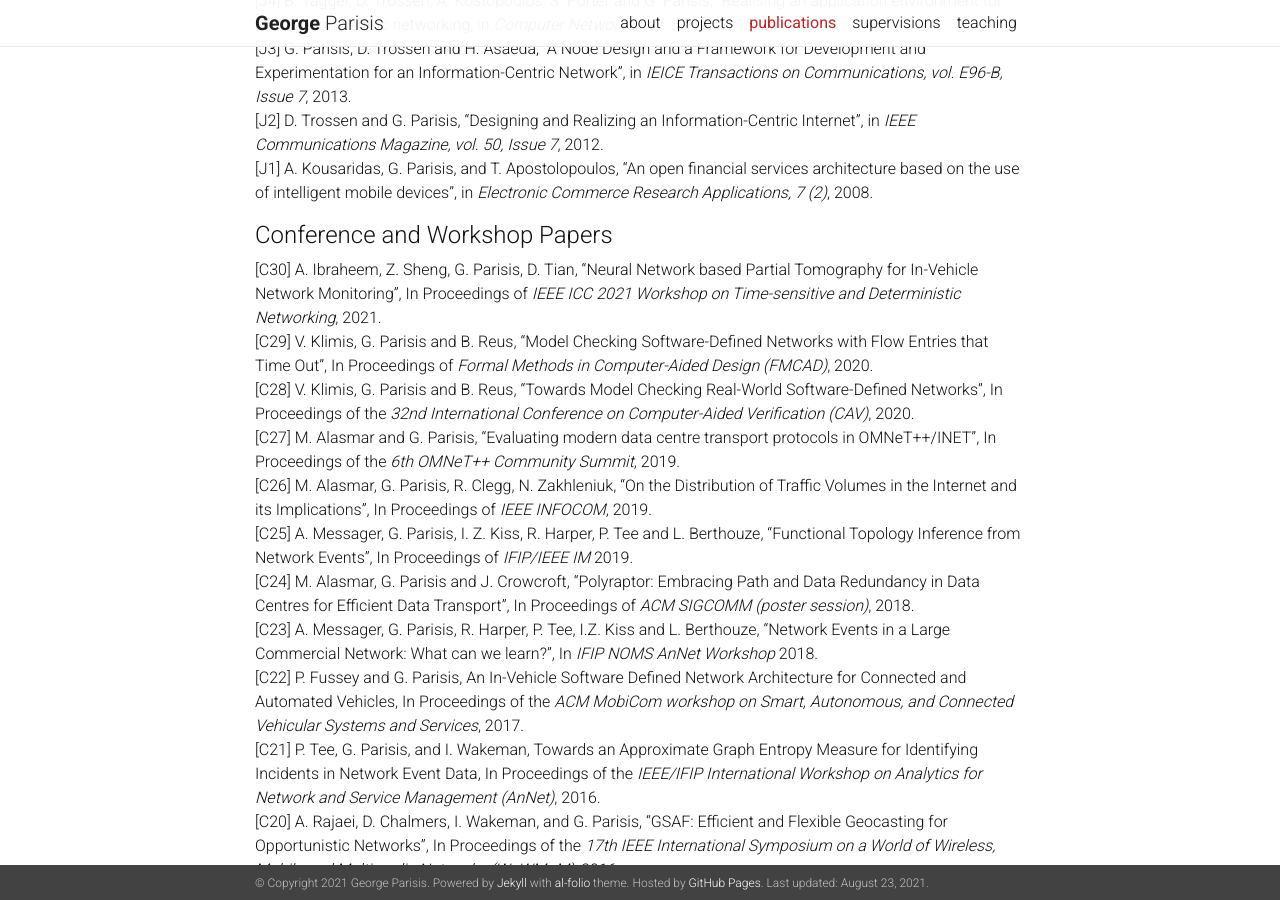
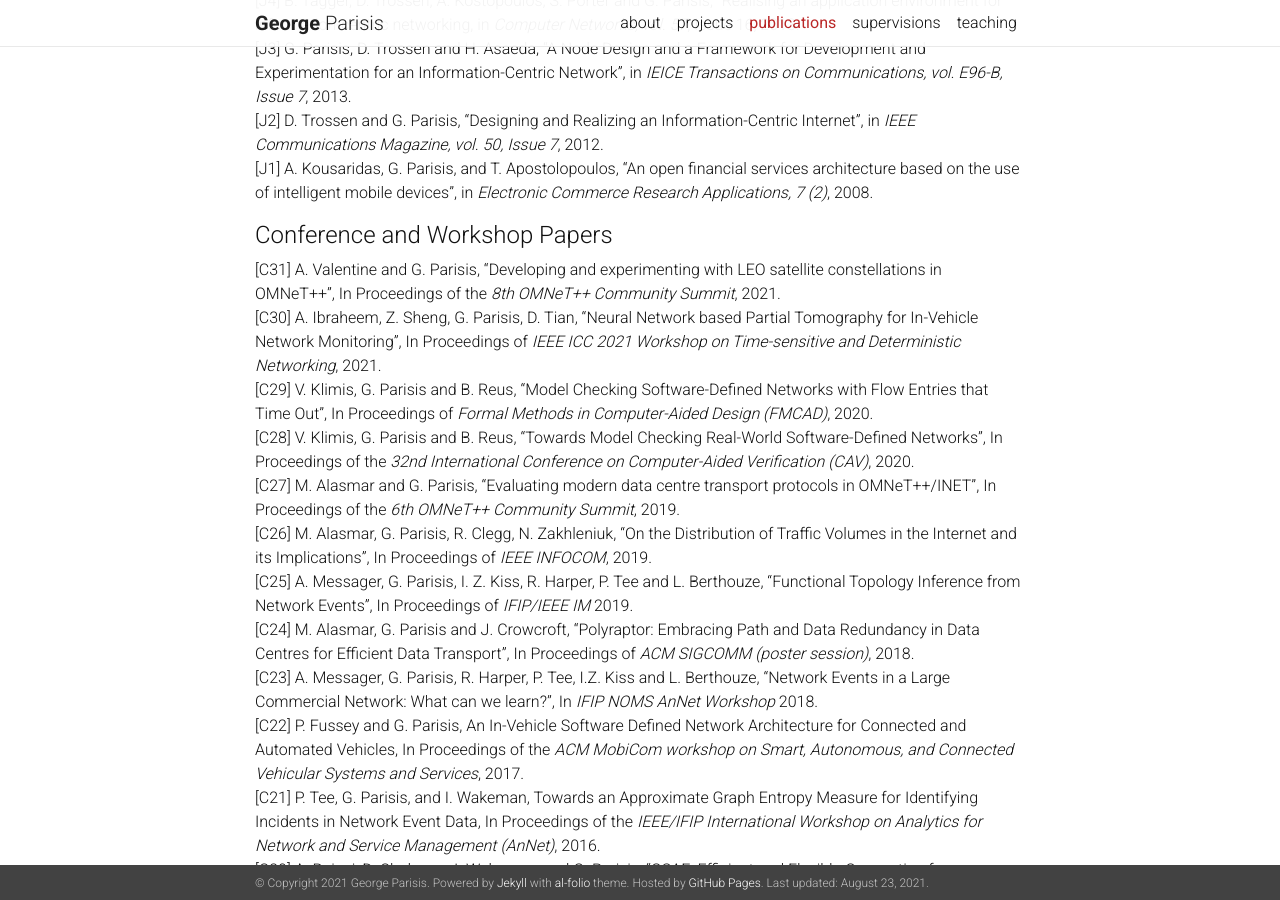
Before and after one commit to georgeparisis/georgeparisis.github.io, a Jekyll site: the page built from _pages/publications.md, in a window 1280 px wide and 900 px high, scrolled down 720 px. Built offline with Jekyll 4.4.1, drawn with Linux system fonts in a browser that asks for light colours; nearby versions of some CDN libraries; a style sheet for code colours, icons or effects is not loaded.

Commit message:
updated publications

```diff
--- a/_pages/publications.md
+++ b/_pages/publications.md
@@ -36,6 +36,8 @@ nav: true
 [J1] A. Kousaridas, G. Parisis, and T. Apostolopoulos, "An open financial services architecture based on the use of intelligent mobile devices", in *Electronic Commerce Research Applications, 7 (2)*, 2008.
 
 #### Conference and Workshop Papers
+[C31] A. Valentine and G. Parisis, "Developing and experimenting with LEO satellite constellations in OMNeT++", In Proceedings of the *8th OMNeT++ Community Summit*, 2021.
+<br>
 [C30] A. Ibraheem, Z. Sheng, G. Parisis, D. Tian, "Neural Network based Partial Tomography for In-Vehicle Network Monitoring", In Proceedings of *IEEE ICC 2021 Workshop on Time-sensitive and Deterministic Networking*, 2021.
 <br>
 [C29] V. Klimis, G. Parisis and B. Reus, "Model Checking Software-Defined Networks with Flow Entries that Time Out", In Proceedings of *Formal Methods in Computer-Aided Design (FMCAD)*, 2020.
```
